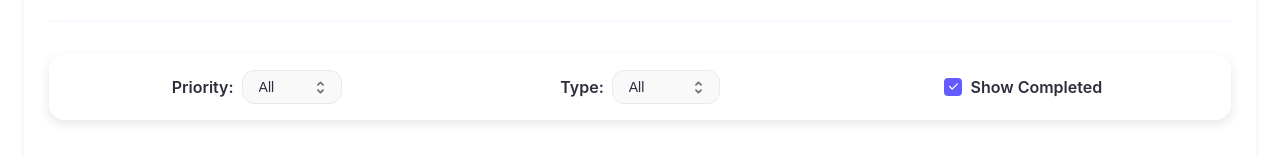
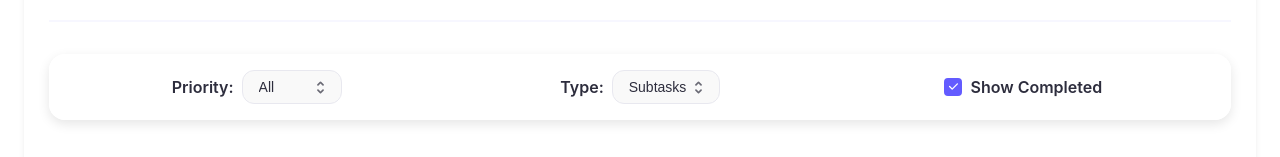
Before and after one commit to manoj633/stride, a React (Vite) app in the folder frontend/: page / in a window 1280 px wide. Shown: the part 202-359 px from the top of the page. Built offline with nearby package versions, Linux system fonts and the light colour scheme; no server answers.

Commit message:
Calendar loads with default filter type subtask

```diff
--- a/frontend/src/components/TaskCalendar/TaskCalendar.jsx
+++ b/frontend/src/components/TaskCalendar/TaskCalendar.jsx
@@ -50,7 +50,7 @@ const TaskCalendar = () => {
 
   // Filtering State
   const [selectedPriority, setSelectedPriority] = useState("all");
-  const [selectedType, setSelectedType] = useState("all");
+  const [selectedType, setSelectedType] = useState("subtask");
   const [showCompleted, setShowCompleted] = useState(true);
 
   const [isLoading, setIsLoading] = useState(true);
```
